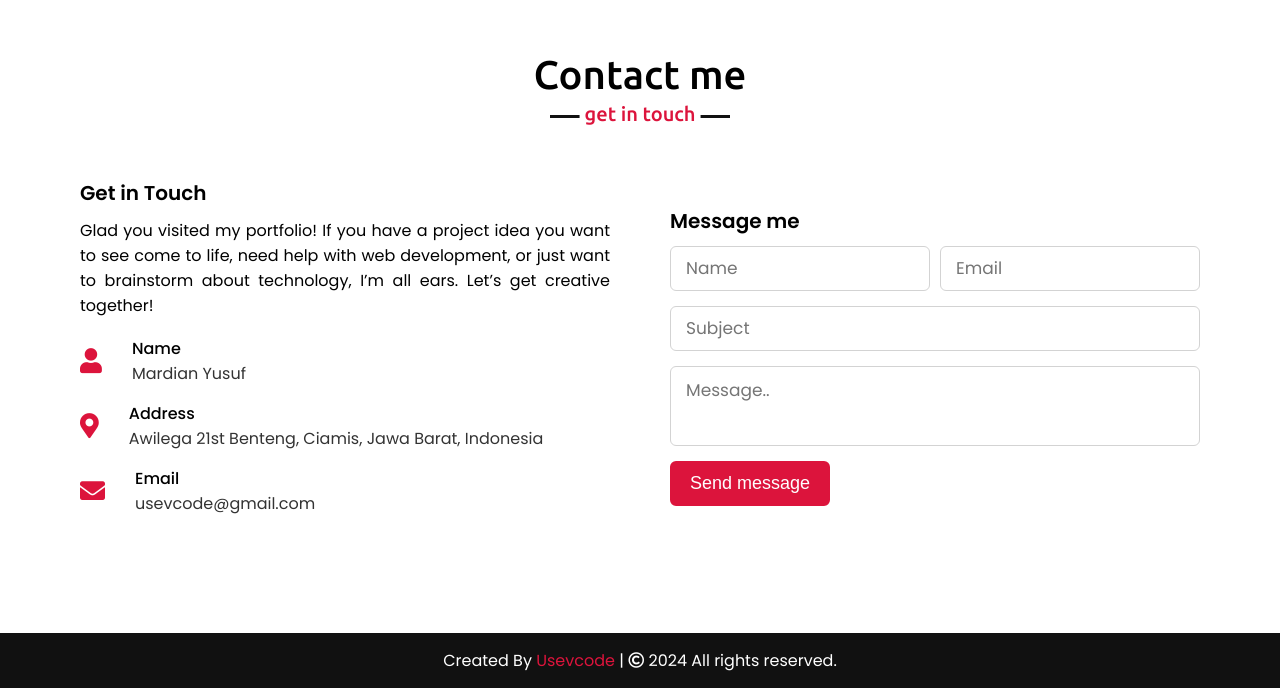
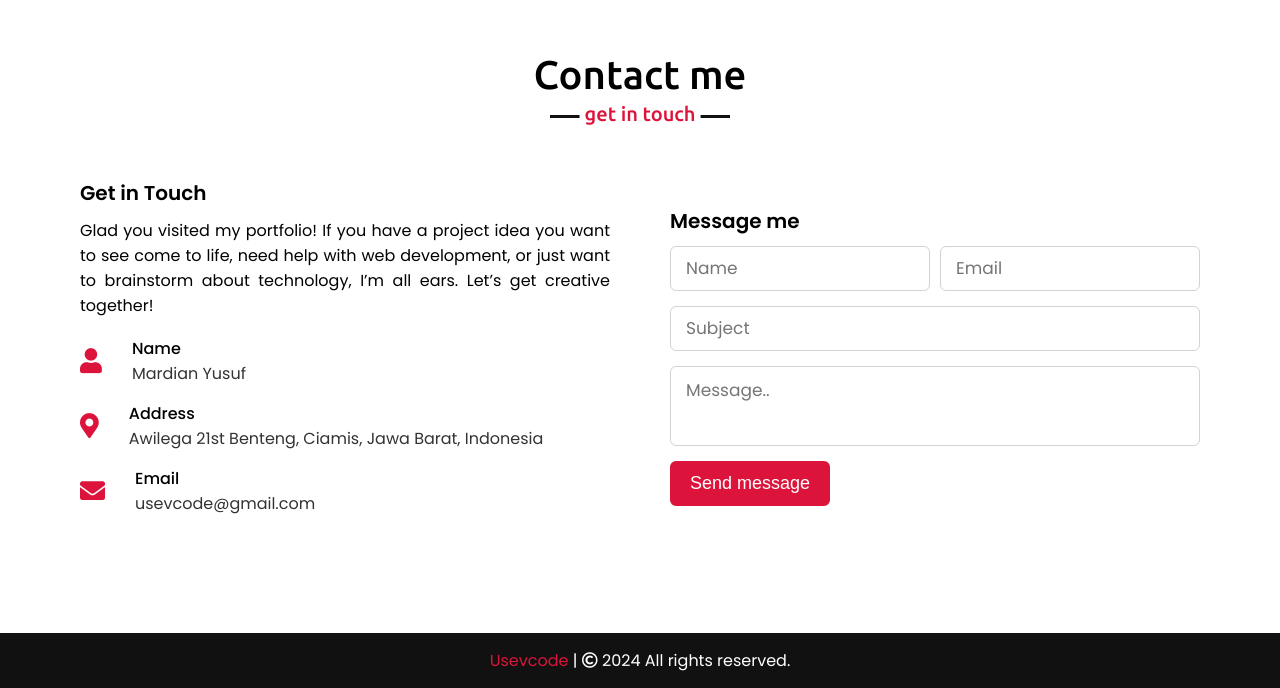
Before and after one commit to Usevcode/usevcode.github.io, a plain HTML site: page index.html in a window 1280 px wide. Shown: the part 2959-3647 px from the top of the page. Drawn offline with nearby package versions, Linux system fonts and the light colour scheme.

Commit message:
perubahan pada footer

```diff
--- a/index.html
+++ b/index.html
@@ -250,7 +250,7 @@
 
     <!-- footer section start -->
     <footer>
-        <span>Created By <a href="https://usevcode.github.io">Usevcode</a> | <span class="far fa-copyright"></span> 2024 All rights reserved.</span>
+        <span><a href="https://usevcode.github.io">Usevcode</a> | <span class="far fa-copyright"></span> 2024 All rights reserved.</span>
     </footer>
 
     <script src="script.js"></script>
```
